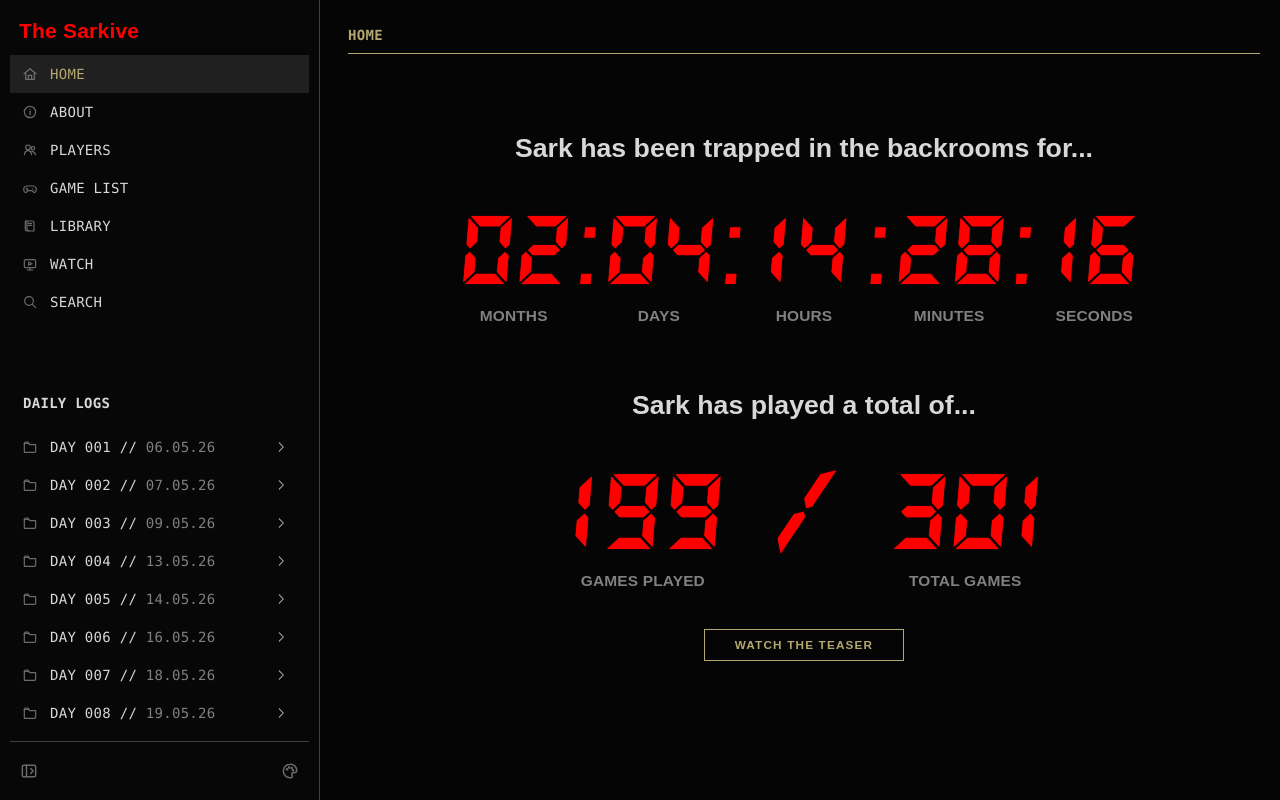
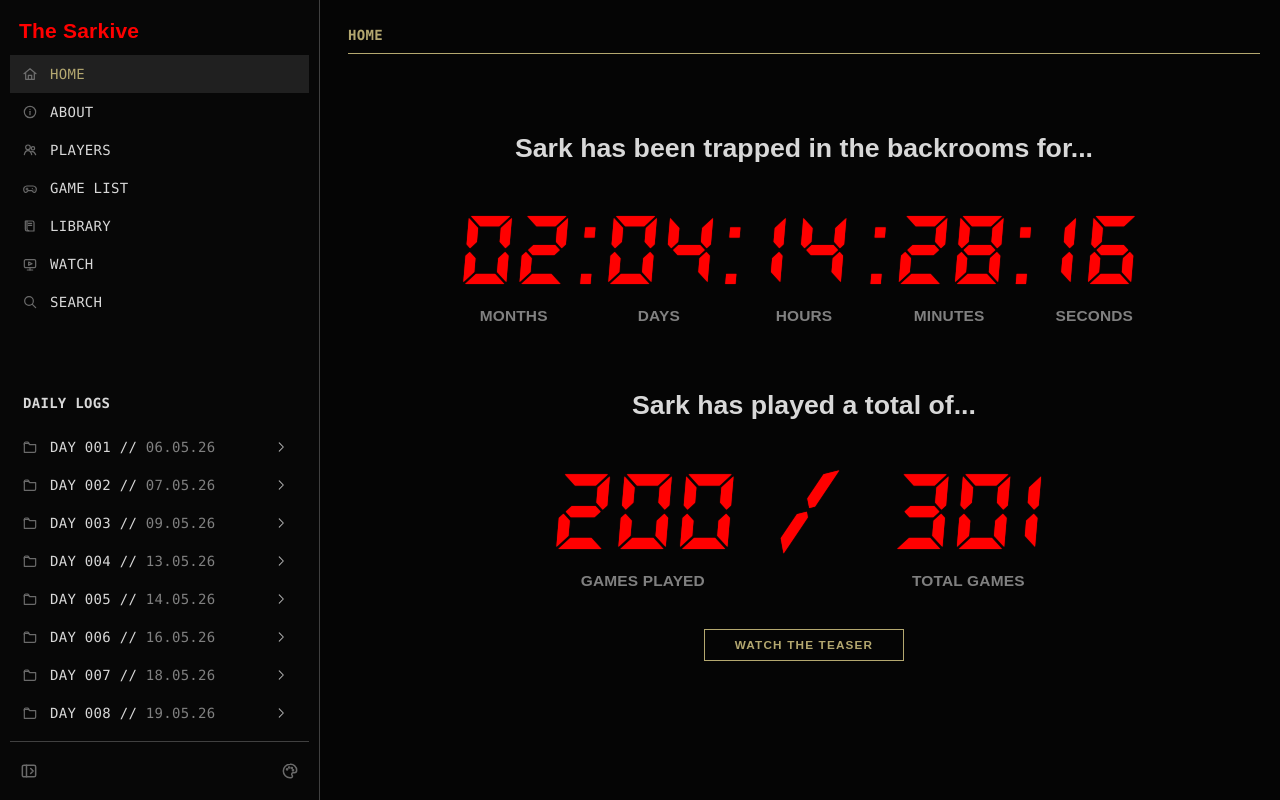
Before and after one commit to photobackflip/thesarkive, a plain HTML site: page index.html in a window 1280 px wide. Drawn offline with Linux system fonts and the light colour scheme.

Commit message:
Update index.html

```diff
--- a/index.html
+++ b/index.html
@@ -322,7 +322,7 @@
     let selectedOperatorType = "operator";
     let homeTimerInterval = null;
     const homeTrapStartDate = new Date(2026, 4, 6, 8, 0, 9);
-    const homeGamesPlayedText = "199";
+    const homeGamesPlayedText = "200";
     const homeTotalGamesText = "301";
 
     const fixedNav = document.getElementById("fixedNav");
```
